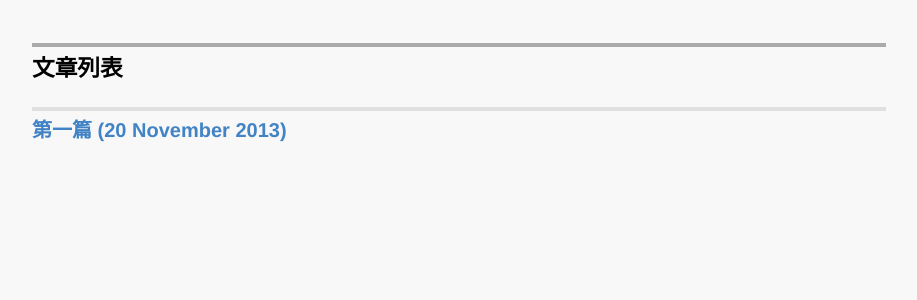
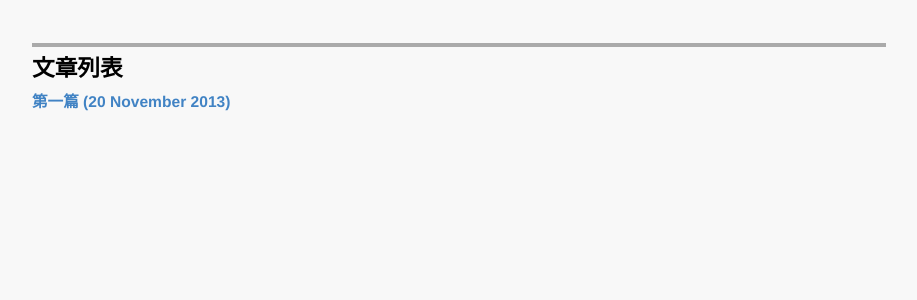
Before and after one commit to LeoMiter/LeoMiter.github.io, a Jekyll site: the page built from index.md, in a window 1280 px wide. Shown: the top 300 px of the page, without its empty margins (181-1098 px from the left). Built offline with Jekyll 4.4.1, drawn with Linux system fonts in a browser that asks for light colours; Markdown is read by kramdown in place of the engine named in the settings.

Commit message:
beautiful

```diff
--- a/index.md
+++ b/index.md
@@ -7,5 +7,5 @@
 
 # 文章列表
 {% for post in site.posts %}
-## [{{ post.title }}        ({{ post.date | date_to_long_string }})]({{ post.url }})
+### [{{ post.title }}        ({{ post.date | date_to_long_string }})]({{ post.url }})
 {% endfor %}
```
